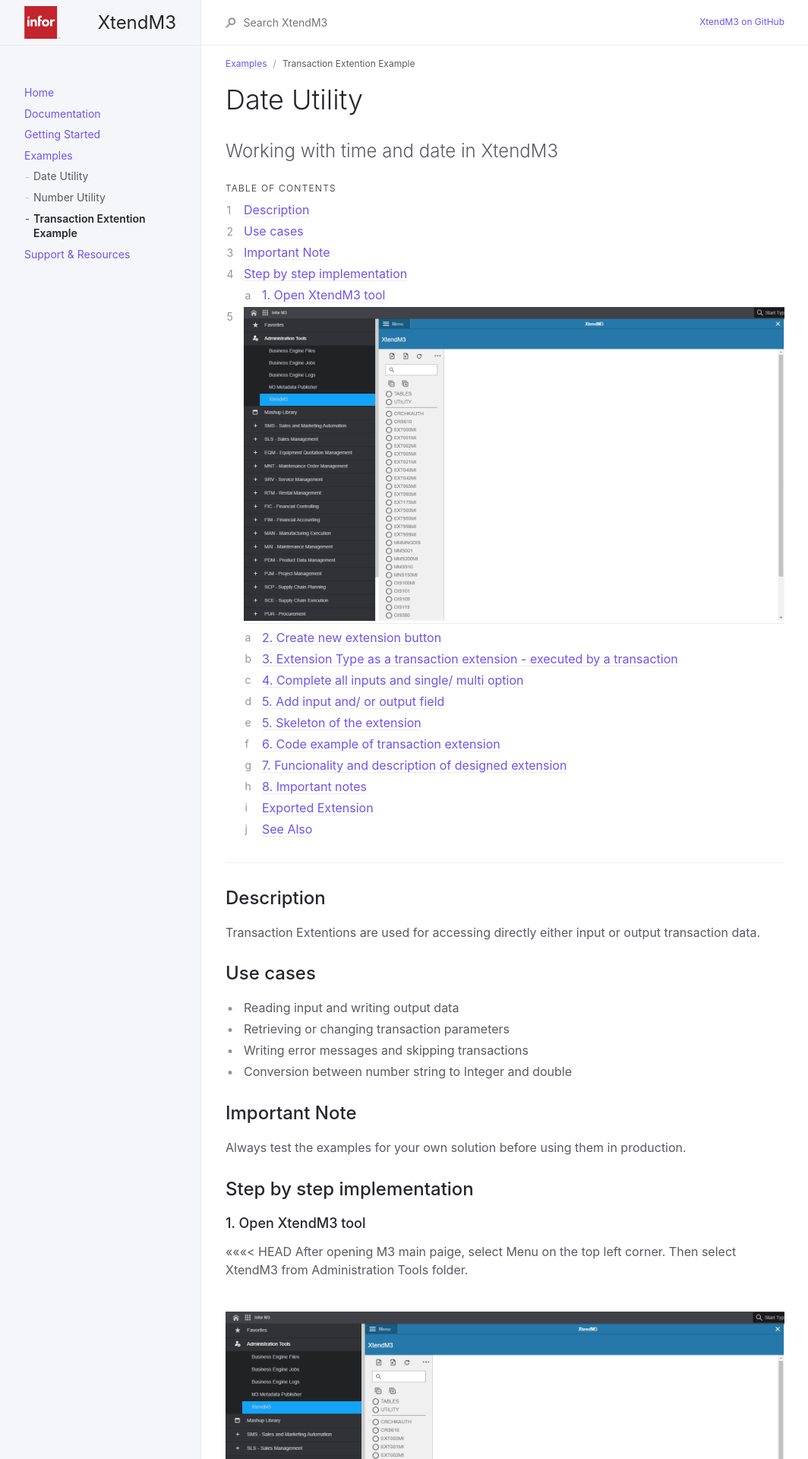
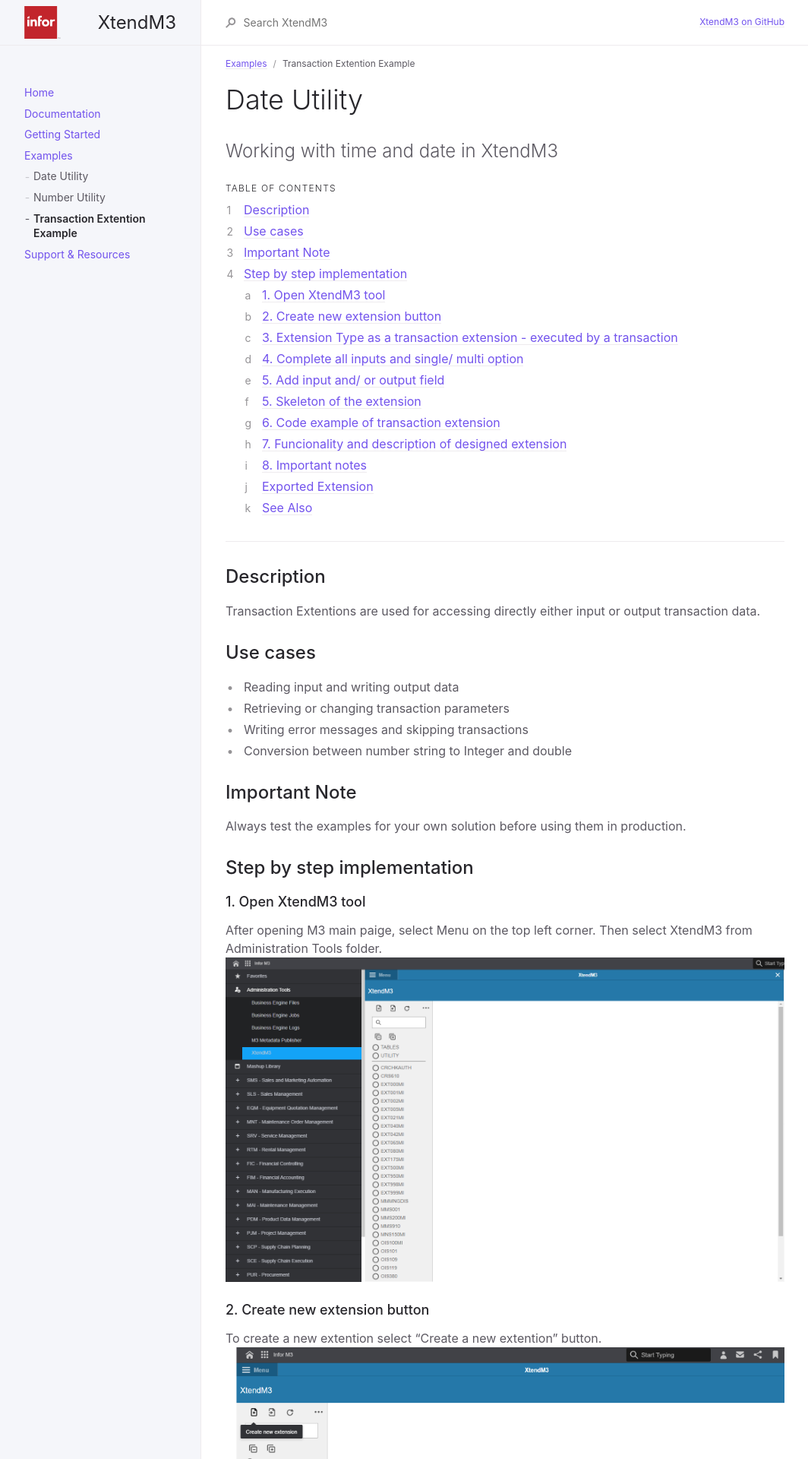
Before and after one commit to infor-cloud/xtendm3, a Jekyll site: the page built from docs/examples/example-004.md, in a window 1280 px wide. Shown: the top 1920 px of the page at 76% size, without its empty margins (107-1171 px from the left). Built offline with Jekyll 4.4.1, drawn with Linux system fonts in a browser that asks for light colours; some of the changed text lies outside the part shown.

Commit message:
PNG display fix

```diff
--- a/docs/examples/example-004.md
+++ b/docs/examples/example-004.md
@@ -35,17 +35,13 @@ Always test the examples for your own solution before using them in production.
 ## Step by step implementation
 
 ### 1. Open XtendM3 tool
-<<<<<<< HEAD
+
 After opening M3 main paige, select Menu on the top left corner. Then select XtendM3 from Administration Tools folder.
-
-<img src="/assets/attachments/ex004/open_xtendm3.png" >
-=======
-<img src="assets/attachments/ex004/open_xtendm3.png" />
->>>>>>> ac0434870d54b217b7c7d1f42397efc96f266d4f
+<img src="/assets/attachments/ex004/open_xtendm3.png">
 
 ### 2. Create new extension button
 To create a new extention select "Create a new extention" button.
-<img src="assets\attachments\ex004\create_extention_button.png" >
+<img src="/assets/attachments/ex004/create_extention_button.png">
 
 ### 3. Extension Type as a transaction extension - executed by a transaction
 
```
